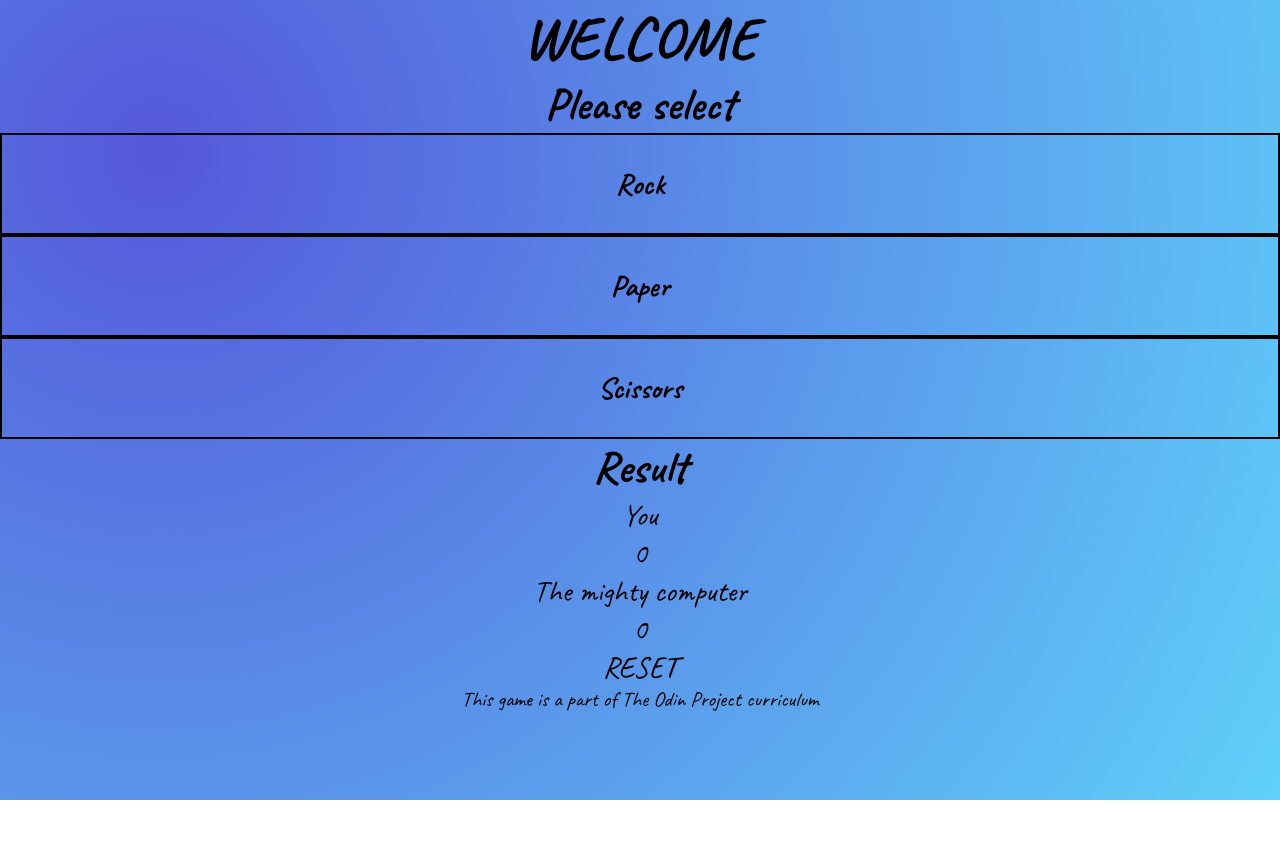
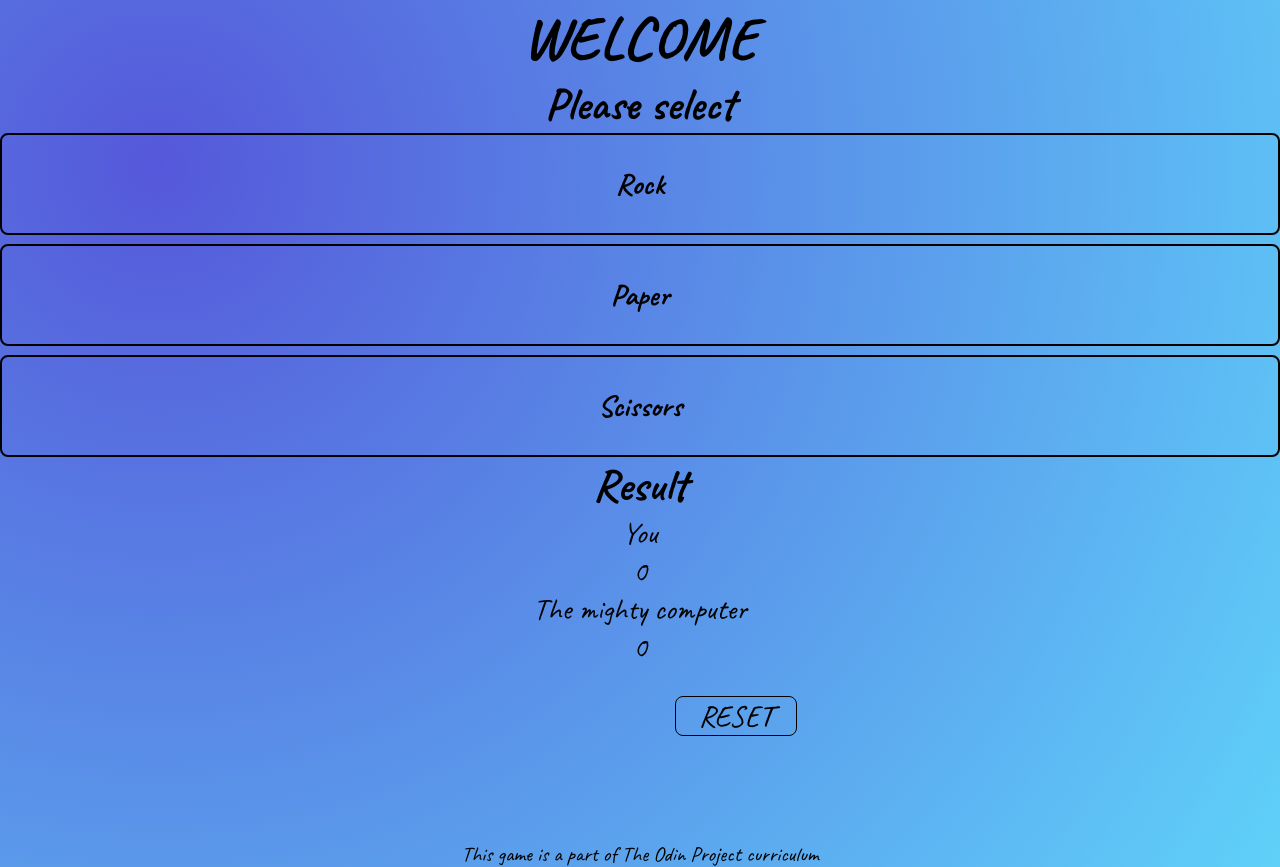
Before and after one commit to Kosakov/rock-paper-scissors, a plain HTML site: page index.html in a window 1280 px wide. Before the commit the page ends 800 px from the top, so only its background shows below. Drawn offline with Linux system fonts and the light colour scheme.

Commit message:
Modify texts and styling

```diff
--- a/index.js
+++ b/index.js
@@ -51,7 +51,7 @@ function playGame(Computer,Player){
     Computer=="paper" && Player=="rock")
     {
         console.log("Computer Wins!")
-        welcomeText.textContent="DAMN"
+        welcomeText.textContent="DAMN!"
         result.textContent="Computer Wins!"
         computerScore.textContent=Number(computerScore.textContent)+1
     }
--- a/styles.css
+++ b/styles.css
@@ -34,15 +34,18 @@ caption{
 
 #rock,#paper,#scissors{
     border: 2px solid black;
+    border-radius: 8px;
     padding: 1em;
     font-weight: 800;
 }
 
+#rock,#paper{
+margin-bottom: 0.3em;
+}
+
 
 footer {
-    bottom: 0;
-    width: 100%;
-    height: 1em;
+    margin-top: 5em;
     font-size: 0.7em;
     flex-shrink: 0;
   }
@@ -54,3 +57,11 @@ footer {
     font-size:1em;
     flex-direction: column;
 }
+
+#reset{
+    border: 1px solid black;
+    width: 4em;
+    margin-top: 1em;
+    margin-left: 22.5em;
+    border-radius: 8px;
+}
```
